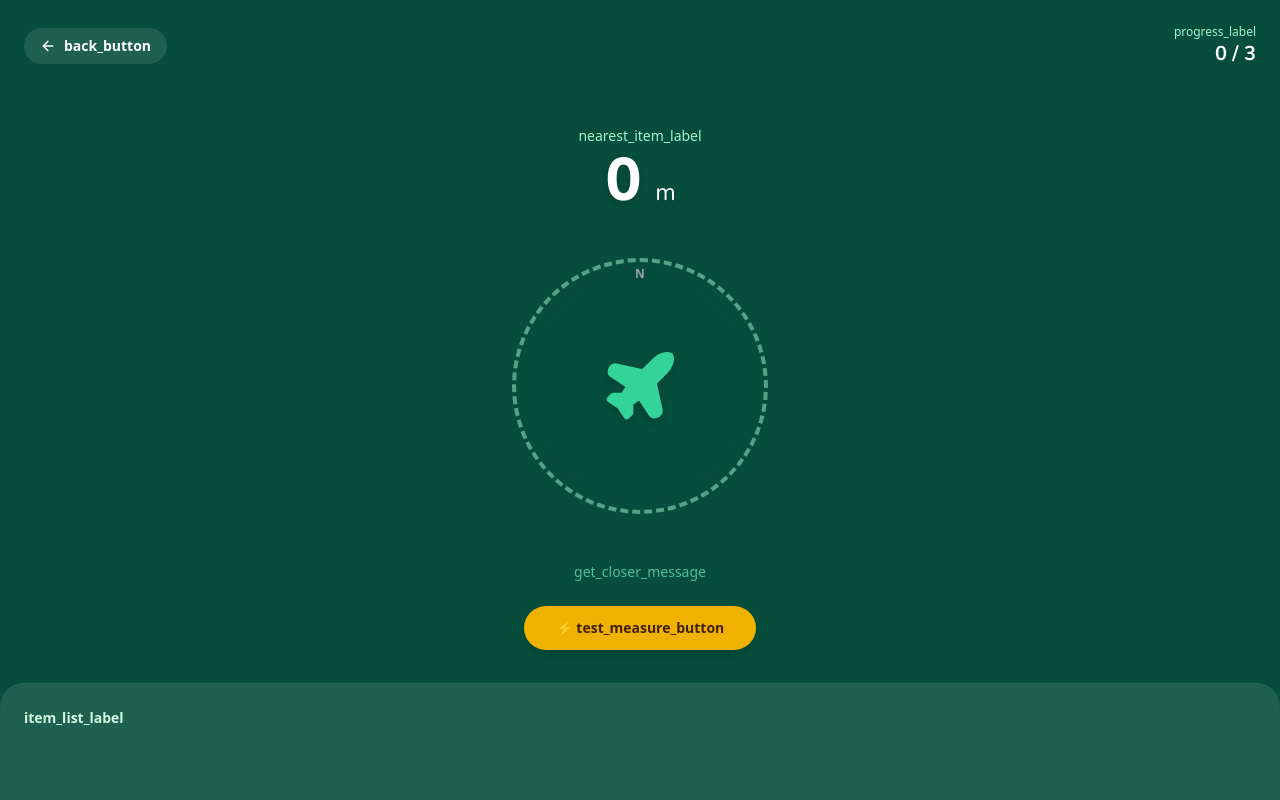
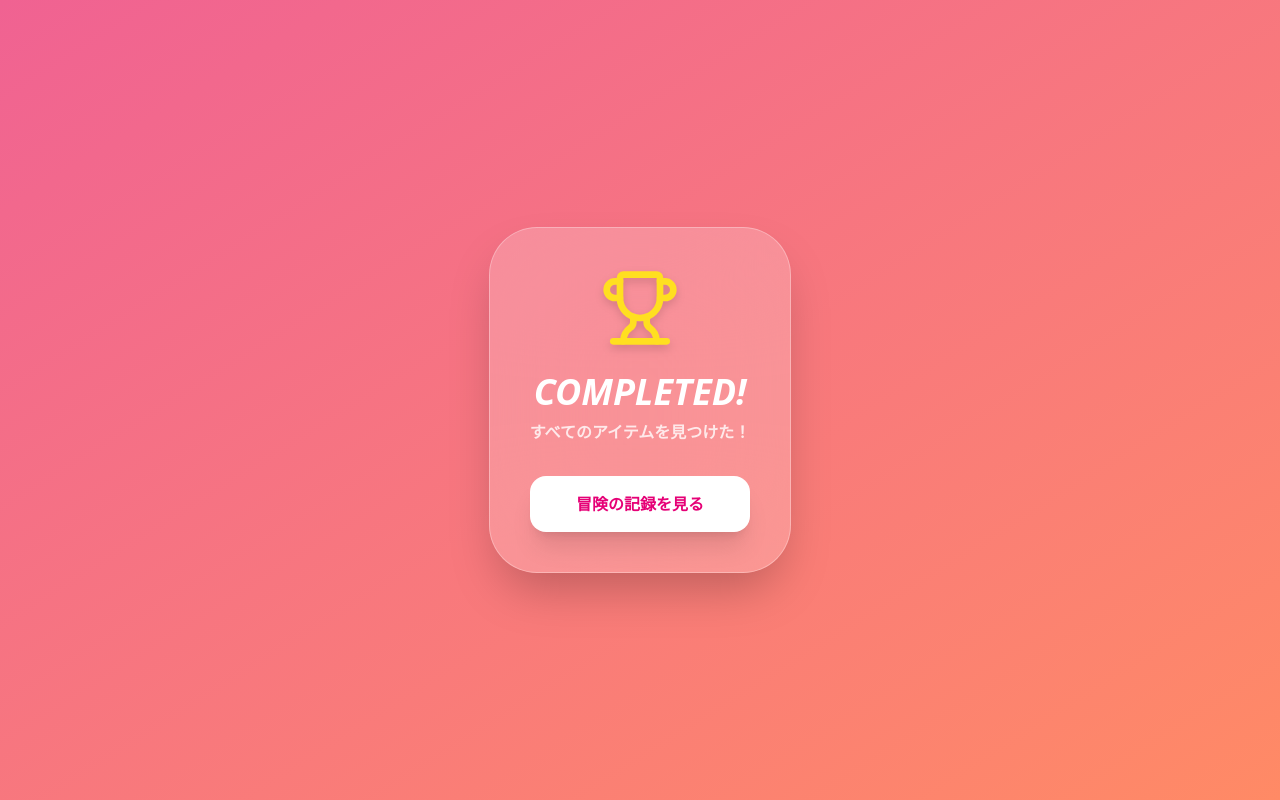
Before and after one commit to kx-00000000/quest-app, a Next.js app in the folder quest/: page /adventure/1 in a window 1280 px wide. Built offline with nearby package versions, Linux system fonts and the light colour scheme.

Commit message:
adventure-ui

```diff
--- a/quest/src/app/adventure/[id]/page.tsx
+++ b/quest/src/app/adventure/[id]/page.tsx
@@ -4,9 +4,17 @@ import { useEffect, useState } from "react";
 import { useParams, useRouter } from "next/navigation";
 import { useTranslation } from "react-i18next";
 import { getPlans, savePlan, type Plan, type Item } from "@/lib/storage";
-import { ArrowLeft, CheckCircle, Map as MapIcon, Plane } from "lucide-react";
+import { ArrowLeft, CheckCircle, Package, Navigation, Trophy } from "lucide-react";
 import Compass from "@/components/Compass";
 import { calculateBearing, calculateDistance, getLocationName, type LatLng } from "@/lib/geo";
+import LazyMap from "@/components/Map/LazyMap";
+
+// 距離フォーマッター
+const formatDistance = (m: number): string => {
+    if (m < 1000) return `${Math.floor(m).toLocaleString()} m`;
+    const km = m / 1000;
+    return `${km.toLocaleString(undefined, { minimumFractionDigits: 1, maximumFractionDigits: 1 })} km`;
+};
 
 export default function AdventurePage() {
     const { t } = useTranslation();
@@ -21,302 +29,151 @@ export default function AdventurePage() {
     const [allCollected, setAllCollected] = useState(false);
     const [collectedItem, setCollectedItem] = useState<Item | null>(null);
 
-    // Load Plan Logic
+    // データ読み込みロジック (既存ロジックを継承)
     useEffect(() => {
         if (!params.id) return;
-        const plans = getPlans();
-        const found = plans.find(p => p.id === params.id);
+        const found = getPlans().find(p => p.id === params.id);
         if (found) {
             setPlan(found);
-            checkNextItem(found);
+            const next = found.items?.find(i => !i.isCollected);
+            if (next) { setCurrentItem(next); setAllCollected(false); }
+            else { setAllCollected(true); }
         }
     }, [params.id]);
 
-    // Check for next uncollected item
-    const checkNextItem = (currentPlan: Plan) => {
-        if (!currentPlan.items) return;
-        const next = currentPlan.items.find(i => !i.isCollected);
-        if (next) {
-            setCurrentItem(next);
-            setAllCollected(false);
-        } else {
-            setCurrentItem(null);
-            setAllCollected(true);
-        }
-    };
-
-    // Real Location Tracking & Calc
+    // 位置追跡ロジック (既存ロジックを継承)
     useEffect(() => {
-        if (!currentItem) return;
-
-        if (navigator.geolocation) {
+        if (!currentItem || typeof window === "undefined") return;
         const watchId = navigator.geolocation.watchPosition(
             (pos) => {
                 const newLoc = { lat: pos.coords.latitude, lng: pos.coords.longitude };
                 setUserLoc(newLoc);
-
-                    // Update Path (Throttle? For now, just add if moved significantly or simple push)
-                    // In React strict mode or high freq GPS this might be too much, but for prototype it's fine.
-                    // We need to update the plan object live? Or just local state?
-                    // Let's update local state 'path' and save on acquire events to avoid excessive IO.
-                    // Actually, if we want the "Live" path in the end, we should update a ref or state.
-
-                    if (plan) {
-                        setPlan(prev => {
-                            if (!prev) return null;
-                            const currentPath = prev.path || [];
-                            const lastPos = currentPath.length > 0 ? currentPath[currentPath.length - 1] : null;
-
-                            let distDelta = 0;
-                            if (lastPos) {
-                                distDelta = calculateDistance(lastPos.lat, lastPos.lng, newLoc.lat, newLoc.lng);
-                            }
-
-                            // Minimal threshold to avoid noise (optional, but good for "accurate" GPS)
-                            // But for "test mode" jumps, we accept all.
-
-                            return {
-                                ...prev,
-                                path: [...currentPath, newLoc],
-                                totalDistance: (prev.totalDistance || 0) + distDelta
-                            };
-                        });
-                    }
-
-                    if (currentItem) {
                 const d = calculateDistance(newLoc.lat, newLoc.lng, currentItem.lat, currentItem.lng);
                 const b = calculateBearing(newLoc.lat, newLoc.lng, currentItem.lat, currentItem.lng);
-                        setDistance(Math.round(d * 1000));
+                setDistance(d * 1000); // メートル変換
                 setBearing(b);
-                    }
             },
-                (err) => console.warn("Geolocation Error/Waiting:", err),
+            (err) => console.warn(err),
             { enableHighAccuracy: true, timeout: 10000, maximumAge: 0 }
         );
         return () => navigator.geolocation.clearWatch(watchId);
-        }
-    }, [currentItem]); // plan dependency removed to avoid loop, handle inside
+    }, [currentItem]);
 
     const handleAcquire = async () => {
         if (!plan || !currentItem) return;
-
-        // Show Modal instead of Alert
         setCollectedItem(currentItem);
-        // Note: The actual data update happens after user closes modal or immediately?
-        // User flow: Click -> Modal "Got It!" -> Close Modal -> Show next item
-        // So we should probably update data *after* modal or *during* modal but keep modal open.
-
-        // Let's update data immediately for simplicity, but maybe wait to switch 'currentItem' until modal validation?
-        // Actually, if we update state immediately, 'currentItem' changes, and the main view updates.
-        // We want to persist the "You found X" modal even if currentItem switches to Y behind the scenes.
-
-        // Get Location Name
-        let locName = "Unknown Location";
-        let lat = userLoc?.lat;
-        let lng = userLoc?.lng;
-
-        if (!lat || !lng) {
-            // Try to force get current position
-            try {
-                const pos = await new Promise<GeolocationPosition>((resolve, reject) => {
-                    navigator.geolocation.getCurrentPosition(resolve, reject, { timeout: 5000, enableHighAccuracy: true });
-                });
-                lat = pos.coords.latitude;
-                lng = pos.coords.longitude;
-            } catch (e) {
-                console.warn("GPS Force Fail", e);
-                // Fallback to Item Location (User suggestion for PC testing)
-                // This assumes we are "at" the item location.
-                lat = currentItem.lat;
-                lng = currentItem.lng;
-            }
-        }
-
-        if (lat && lng) {
-            locName = await getLocationName(lat, lng);
-        } else {
-            locName = "Unknown Location";
-        }
-
-        // Update Data
         const now = new Date().toISOString();
-        const updatedItems = plan.items?.map(i => i.id === currentItem.id ? {
-            ...i,
-            isCollected: true,
-            collectedAt: now,
-            collectedLocation: locName
-        } : i);
-
+        const updatedItems = plan.items?.map(i => i.id === currentItem.id ? { ...i, isCollected: true, collectedAt: now } : i);
         const isCompleted = updatedItems?.every(i => i.isCollected);
-
-        const updatedPlan = {
-            ...plan,
-            items: updatedItems,
-            collectedCount: (plan.collectedCount || 0) + 1,
-            // If all collected, complete
-            status: isCompleted ? 'completed' : 'active',
-            completedAt: isCompleted ? now : undefined,
-            // Ensure current path/distance from state is preserved
-            path: plan.path,
-            totalDistance: plan.totalDistance
+        const updatedPlan = { ...plan, items: updatedItems, collectedCount: (plan.collectedCount || 0) + 1, status: isCompleted ? 'completed' : 'active' };
+        savePlan(updatedPlan as any);
+        setPlan(updatedPlan as any);
+        const next = updatedItems?.find(i => !i.isCollected);
+        if (next) { setCurrentItem(next); } else { setAllCollected(true); }
     };
 
-        // Save
-        savePlan(updatedPlan);
-        setPlan(updatedPlan);
-        // checkNextItem(updatedPlan); // Delay this until modal close? NO, updatedPlan is needed.
-        // If we switch currentItem now, the background compass might swing. That's fine.
-        checkNextItem(updatedPlan);
-    };
+    if (!plan) return <div className="h-screen bg-white flex items-center justify-center font-black text-pink-500 italic">LOADING...</div>;
 
-    const handleCloseModal = () => {
-        setCollectedItem(null);
-    };
-
-    if (!plan) return <div className="p-10 text-white">Loading Adventure...</div>;
-
+    // --- 全収集完了画面 ---
     if (allCollected) {
         return (
-            <div className="flex flex-col h-screen bg-quest-green-900 text-white items-center justify-center p-6 text-center relative overflow-hidden">
-                {/* Left Bottom Burst */}
-                {[...Array(30)].map((_, i) => {
-                    // Shoot towards top-right
-                    const tx = Math.random() * 400 + 100 + "px"; // 100 to 500
-                    const ty = -1 * (Math.random() * 600 + 200) + "px"; // -200 to -800
-                    const rot = Math.random() * 360 + "deg";
-                    const delay = Math.random() * 0.2 + "s";
-                    return (
-                        <div
-                            key={`left-${i}`}
-                            className="confetti-piece"
-                            style={{
-                                bottom: "25%",
-                                left: "0",
-                                background: ["#FCD34D", "#34D399", "#60A5FA", "#F87171"][Math.floor(Math.random() * 4)],
-                                animation: `confetti-burst 1.5s ease-out forwards ${delay}`,
-                                ["--tx" as any]: tx,
-                                ["--ty" as any]: ty,
-                                ["--rot" as any]: rot
-                            }}
-                        />
-                    );
-                })}
-
-                {/* Right Bottom Burst */}
-                {[...Array(30)].map((_, i) => {
-                    // Shoot towards top-left
-                    const tx = -1 * (Math.random() * 400 + 100) + "px"; // -100 to -500
-                    const ty = -1 * (Math.random() * 600 + 200) + "px"; // -200 to -800
-                    const rot = Math.random() * 360 + "deg";
-                    const delay = Math.random() * 0.2 + "s";
-                    return (
-                        <div
-                            key={`right-${i}`}
-                            className="confetti-piece"
-                            style={{
-                                bottom: "25%",
-                                right: "0",
-                                background: ["#FCD34D", "#34D399", "#60A5FA", "#F87171"][Math.floor(Math.random() * 4)],
-                                animation: `confetti-burst 1.5s ease-out forwards ${delay}`,
-                                ["--tx" as any]: tx,
-                                ["--ty" as any]: ty,
-                                ["--rot" as any]: rot
-                            }}
-                        />
-                    );
-                })}
-
-                <div className="relative z-10 animate-fade-in-up">
-                    <CheckCircle size={80} className="mb-6 text-quest-green-400 mx-auto" />
-                    <h1 className="text-4xl font-bold font-puffy mb-2">{t("congratulations")}</h1>
-                    <p className="text-quest-green-200 mb-8">All items collected!</p>
-                    <button onClick={() => router.push('/log')} className="bg-white text-quest-green-900 font-bold py-3 px-8 rounded-full shadow-lg hover:scale-105 transition-transform">
-                        {t("go_to_log")}
+            <div className="flex flex-col h-screen bg-gradient-to-br from-[#F06292] to-[#FF8A65] text-white items-center justify-center p-8 text-center">
+                <div className="bg-white/20 backdrop-blur-3xl rounded-[3rem] p-10 shadow-2xl border border-white/30 animate-fade-in-up">
+                    <Trophy size={80} className="mb-6 mx-auto text-yellow-300 drop-shadow-lg" />
+                    <h1 className="text-4xl font-black mb-2 italic">COMPLETED!</h1>
+                    <p className="opacity-80 font-bold mb-8">すべてのアイテムを見つけた！</p>
+                    <button onClick={() => router.push('/log')} className="w-full bg-white text-pink-600 font-black py-4 px-8 rounded-2xl shadow-xl active:scale-95 transition-all">
+                        冒険の記録を見る
                     </button>
                 </div>
             </div>
-        )
+        );
     }
 
     return (
-        <div className="flex flex-col h-screen bg-quest-green-900 text-white relative overflow-hidden">
+        <div className="flex flex-col h-screen relative overflow-hidden bg-white">
+            {/* 1. 背景地図：全画面表示 */}
+            <div className="absolute inset-0 z-0">
+                <LazyMap
+                    items={plan.items}
+                    userLocation={userLoc}
+                    themeColor="#F06292"
+                    center={plan.center}
+                />
+                <div className="absolute inset-0 bg-gradient-to-b from-white/10 via-transparent to-black/20 pointer-events-none" />
+            </div>
 
-            {/* Header */}
-            <header className="flex justify-between items-center p-6 z-10">
-                <button
-                    onClick={() => router.back()}
-                    className="flex items-center gap-2 bg-white/10 px-4 py-2 rounded-full backdrop-blur-md hover:bg-white/20 transition text-sm font-bold"
-                >
-                    <ArrowLeft size={16} /> {t("back_button")}
+            {/* 2. ヘッダー：すりガラス */}
+            <header className="relative z-10 flex justify-between items-center p-6 pt-12">
+                <button onClick={() => router.back()} className="w-12 h-12 bg-white/40 backdrop-blur-xl rounded-2xl flex items-center justify-center text-gray-800 shadow-lg border border-white/30 active:scale-90 transition-all">
+                    <ArrowLeft size={20} />
                 </button>
-                <div className="text-right">
-                    <div className="text-xs text-quest-green-200">{t("progress_label")}</div>
-                    <div className="font-bold font-puffy text-xl">{plan.collectedCount} / {plan.itemCount}</div>
+                <div className="bg-white/40 backdrop-blur-xl px-6 py-2 rounded-2xl border border-white/30 shadow-lg text-right">
+                    <p className="text-[9px] font-black text-pink-600 uppercase tracking-widest leading-none mb-1">Items Found</p>
+                    <p className="font-black text-gray-800 text-lg leading-none">{plan.collectedCount} / {plan.itemCount}</p>
                 </div>
             </header>
 
-            {/* Main Content: Info & Compass */}
-            <main className="flex-1 flex flex-col items-center justify-center p-6 relative z-10">
-                {collectedItem && (
-                    <div className="fixed inset-0 bg-quest-green-900/90 backdrop-blur-md flex items-center justify-center p-6 z-50 animate-fade-in">
-                        <div className="relative z-10 flex flex-col items-center">
-                            <div className="w-24 h-24 bg-quest-green-100 rounded-full flex items-center justify-center mb-6 shadow-inner animate-bounce">
-                                <CheckCircle size={48} className="text-quest-green-600" />
+            {/* 3. メイン：コンパスと距離 */}
+            <main className="flex-1 flex flex-col items-center justify-center relative z-10 px-6">
+                <div className="text-center mb-8 bg-white/30 backdrop-blur-md p-6 rounded-[2.5rem] border border-white/20 shadow-2xl">
+                    <p className="text-[10px] font-black text-pink-600 uppercase tracking-widest mb-1">Distance to Target</p>
+                    <h1 className="text-5xl font-black text-gray-900 tracking-tighter italic drop-shadow-sm">
+                        {formatDistance(distance)}
+                    </h1>
                 </div>
 
-                            <h2 className="text-2xl font-black font-puffy mb-2">アイテムを拾った！</h2>
-                            <p className="text-quest-green-700 font-medium mb-8 text-lg">{collectedItem.name}</p>
+                {/* コンパス本体 (以前のコンポーネントを使用) */}
+                <div className="relative group active:scale-95 transition-all">
+                    <div className="absolute inset-0 bg-pink-500/20 blur-3xl rounded-full animate-pulse" />
+                    <Compass bearing={bearing} />
+                </div>
 
-                            <button
-                                onClick={handleCloseModal}
-                                className="w-full bg-quest-green-600 hover:bg-quest-green-700 text-white font-bold py-4 rounded-xl shadow-lg transform active:scale-95 transition-all text-lg"
-                            >
-                                次へ
+                <div className="mt-8 bg-black/80 backdrop-blur-md px-6 py-2 rounded-full border border-white/10">
+                    <p className="text-[10px] font-bold text-white uppercase tracking-widest animate-pulse italic">
+                        Keep walking towards the needle...
+                    </p>
+                </div>
+
+                {/* ⚡ テストボタン：ピンクのデザインに統合 */}
+                <button onClick={handleAcquire} className="mt-6 bg-white/20 hover:bg-white/40 backdrop-blur-md text-gray-800 font-black py-2 px-6 rounded-full border border-white/30 shadow-lg active:scale-95 transition-all text-[10px] uppercase tracking-widest">
+                    ⚡ Debug: Simulate Acquire
+                </button>
+            </main>
+
+            {/* 4. ボトム：アイテムリストプレビュー */}
+            <div className="relative z-10 px-4 mb-4">
+                <div className="bg-white/40 backdrop-blur-3xl rounded-[3rem] p-6 shadow-2xl border border-white/30">
+                    <div className="flex gap-3 overflow-x-auto no-scrollbar pb-1">
+                        {plan.items?.map((item) => (
+                            <div key={item.id} className={`w-14 h-14 flex-shrink-0 rounded-2xl flex items-center justify-center border-2 transition-all ${item.isCollected
+                                    ? "bg-pink-100 border-pink-200 text-pink-500"
+                                    : item.id === currentItem?.id
+                                        ? "bg-white border-pink-500 text-pink-600 shadow-lg scale-105 animate-bounce"
+                                        : "bg-white/50 border-gray-100 text-gray-300"
+                                }`}>
+                                {item.isCollected ? <CheckCircle size={22} /> : <Package size={22} />}
+                            </div>
+                        ))}
+                    </div>
+                </div>
+            </div>
+
+            {/* 獲得モーダル：オーバーレイ */}
+            {collectedItem && (
+                <div className="fixed inset-0 z-50 flex items-center justify-center p-8 bg-black/40 backdrop-blur-sm animate-fade-in">
+                    <div className="bg-white rounded-[3rem] p-10 w-full max-w-sm text-center shadow-2xl animate-scale-up">
+                        <div className="w-24 h-24 bg-gradient-to-tr from-[#F06292] to-[#FF8A65] rounded-full flex items-center justify-center mx-auto mb-6 shadow-xl">
+                            <Navigation className="text-white w-12 h-12" />
+                        </div>
+                        <h2 className="text-2xl font-black text-gray-800 mb-2 italic uppercase">Got It!</h2>
+                        <p className="text-gray-500 font-bold mb-8">{collectedItem.name}</p>
+                        <button onClick={() => setCollectedItem(null)} className="w-full bg-gray-900 text-white font-black py-4 rounded-2xl shadow-lg active:scale-95 transition-all">
+                            NEXT TARGET
                         </button>
                     </div>
                 </div>
             )}
-
-                <div className="text-center mb-12">
-                    <p className="text-quest-green-200 text-sm mb-1">{t("nearest_item_label")}</p>
-                    <h1 className="text-6xl font-black font-puffy tracking-tight drop-shadow-lg">
-                        {distance} <span className="text-2xl font-medium">m</span>
-                    </h1>
-                </div>
-
-                <Compass bearing={bearing} />
-
-                <div className="mt-12 text-center text-quest-green-300 text-sm animate-pulse">
-                    {t("get_closer_message")}
-                </div>
-
-                {/* Test Action */}
-                <button
-                    onClick={handleAcquire}
-                    className="mt-6 bg-yellow-500 hover:bg-yellow-400 text-yellow-950 font-bold py-3 px-8 rounded-full shadow-lg transform active:scale-95 transition-all text-sm"
-                >
-                    ⚡ {t("test_measure_button")}
-                </button>
-
-            </main>
-
-            {/* Bottom Sheet: Item List Preview (Simplified) */}
-            <div className="bg-white/10 backdrop-blur-md rounded-t-3xl p-6 pb-12 z-10 border-t border-white/5">
-                <h3 className="text-sm font-bold text-quest-green-100 mb-4">{t("item_list_label")}</h3>
-                <div className="flex gap-4 overflow-x-auto pb-2">
-                    {plan.items?.map((item, idx) => (
-                        <div key={item.id} className={`w-16 h-16 flex-shrink-0 rounded-2xl flex items-center justify-center border transition-all ${item.isCollected
-                            ? "bg-quest-green-800 text-quest-green-300 border-quest-green-600/50"
-                            : item.id === currentItem?.id
-                                ? "bg-quest-green-500 text-white shadow-lg shadow-quest-green-500/50 ring-2 ring-white/50 border-transparent scale-110"
-                                : "bg-quest-green-800/50 text-quest-green-700 border-quest-green-800"
-                            }`}>
-                            {item.isCollected ? <CheckCircle size={24} /> : <Plane size={24} />}
-                        </div>
-                    ))}
-                </div>
-            </div>
-
         </div>
     );
 }
```
Lines whose indentation alone changed are shown as unchanged.
